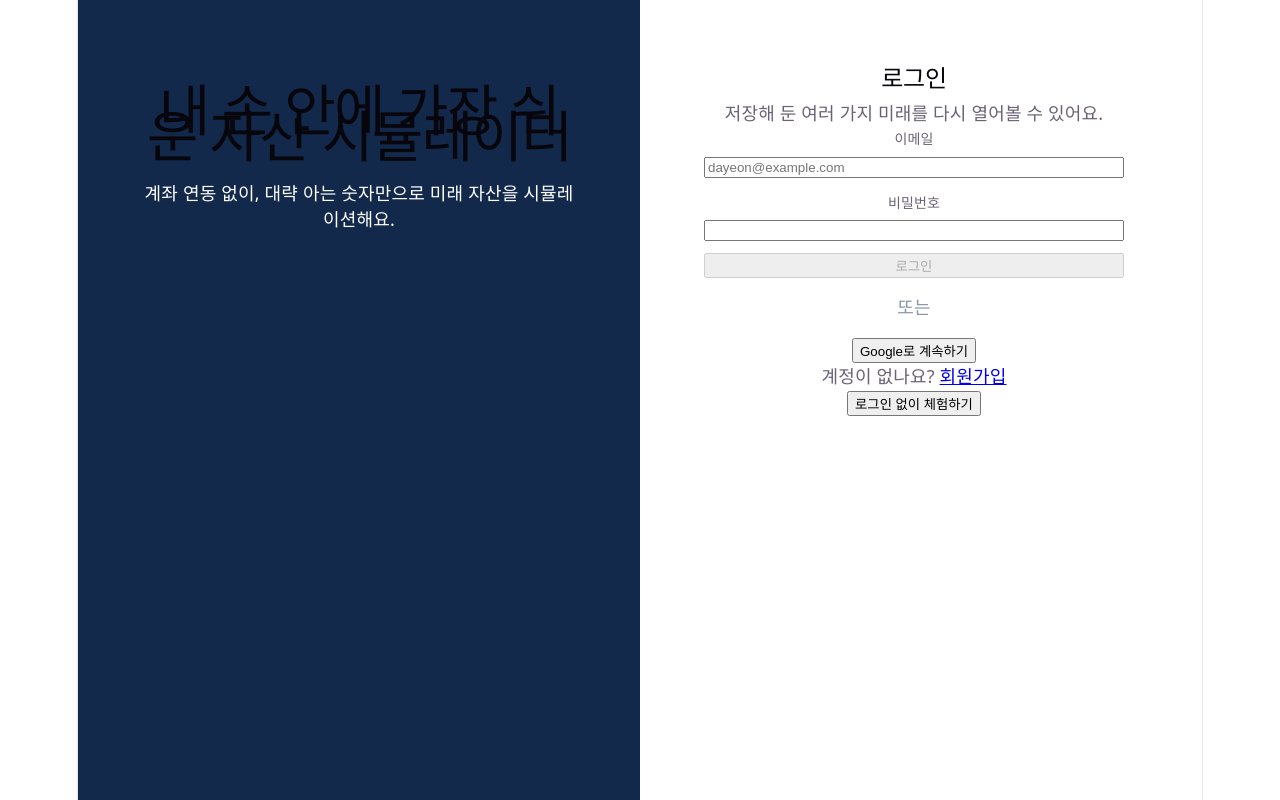
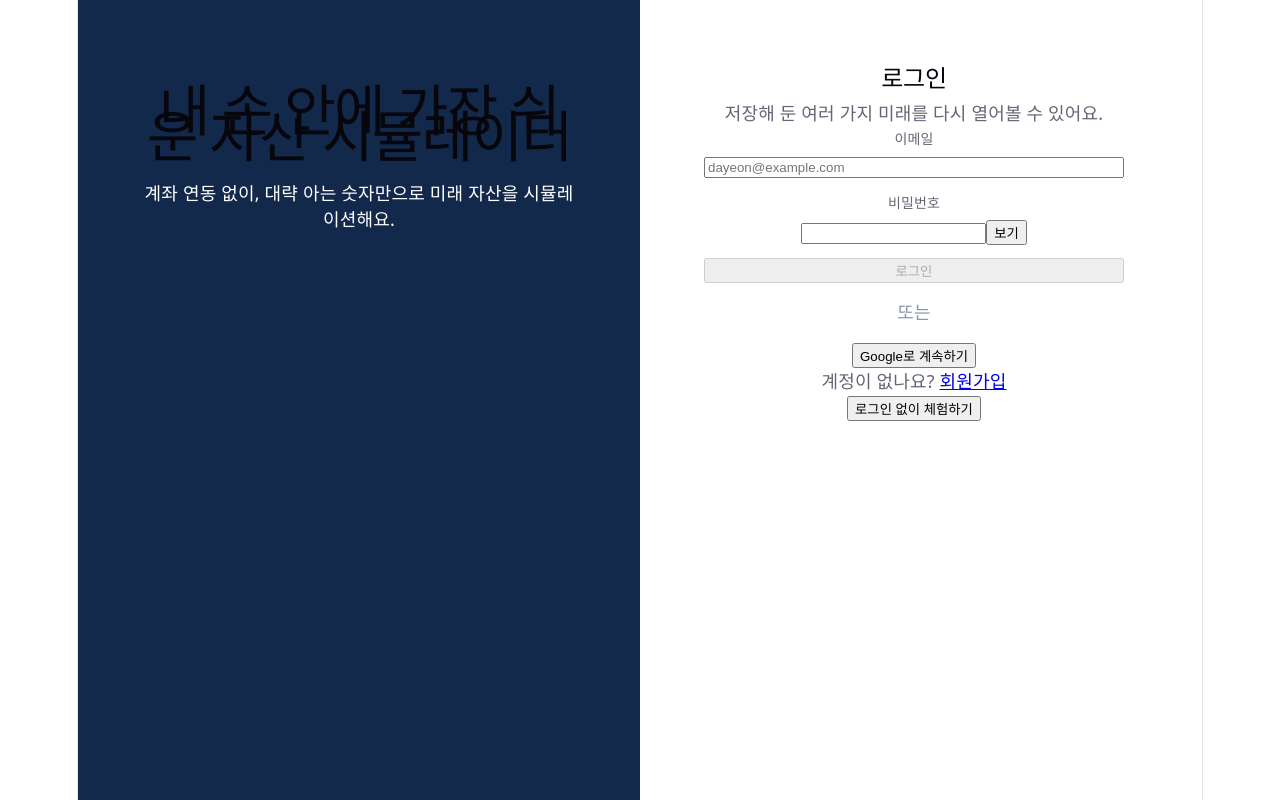
Before and after one commit to WhatIf-Devs/frontend, a React (Vite) app: page /login in a window 1280 px wide. Built offline with nearby package versions, Linux system fonts and the light colour scheme.

Commit message:
feat: 비밀번호 보기/숨기기 토글 추가

```diff
--- a/src/pages/LoginPage.tsx
+++ b/src/pages/LoginPage.tsx
@@ -10,6 +10,8 @@ export function LoginPage() {
   const [email, setEmail] = useState("");
   const [password, setPassword] = useState("");
   const [error, setError] = useState<string | null>(null);
+  // [ACC-02] 비밀번호 보기/숨기기: true면 글자 그대로, false면 ●●●로 가림
+  const [showPassword, setShowPassword] = useState(false);
 
   // [ACC-02] 로그인 버튼 활성 조건
   // 이메일 형식: "아이디@도메인.끝자리" 모양인지 검사
@@ -56,12 +58,23 @@ export function LoginPage() {
           </label>
           <label>
             비밀번호
-            <input
-              type="password"
-              value={password}
-              onChange={(e) => setPassword(e.target.value)}
-              required
-            />
+            <div className="auth-password">
+              <input
+                type={showPassword ? "text" : "password"}
+                value={password}
+                onChange={(e) => setPassword(e.target.value)}
+                required
+              />
+              <button
+                type="button"
+                className="auth-password__toggle"
+                onClick={() => setShowPassword((prev) => !prev)}
+                aria-label={showPassword ? "비밀번호 숨기기" : "비밀번호 보기"}
+                aria-pressed={showPassword}
+              >
+                {showPassword ? "숨기기" : "보기"}
+              </button>
+            </div>
           </label>
           {error && <p className="auth-page__error">{error}</p>}
           <button type="submit" disabled={!canSubmit}>
```
